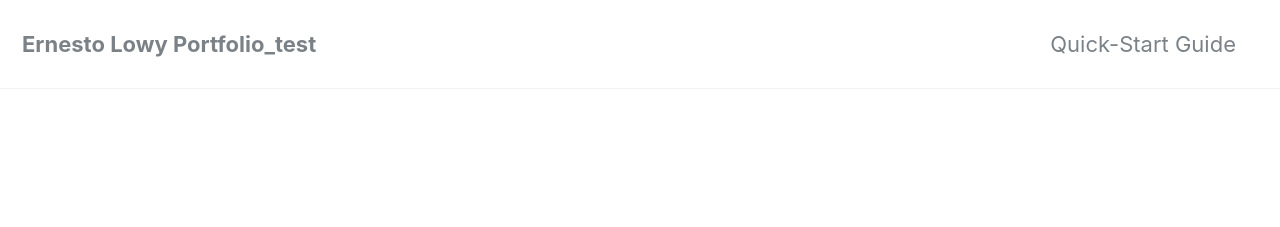
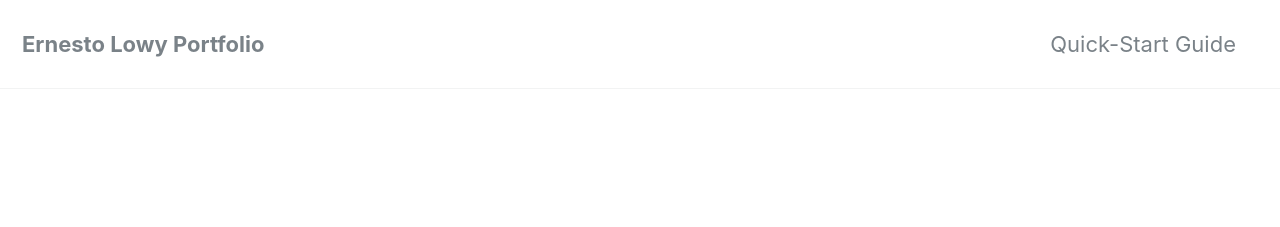
Before and after one commit to elowy01/elowy01.github.io, a Jekyll site: the page built from index.html, in a window 1280 px wide and 900 px high. Shown: the top 227 px of the window. Built offline with Jekyll 4.4.1, drawn with Linux system fonts in a browser that asks for light colours; nearby versions of some CDN libraries; the list of posts is cut into pages by our own code.

Commit message:
test on config.yml changes

```diff
--- a/_config.yml
+++ b/_config.yml
@@ -16,7 +16,7 @@ minimal_mistakes_skin    : "default" # "air", "aqua", "contrast", "dark", "dirt"
 
 # Site Settings
 locale                   : "en-US"
-title                    : "Ernesto Lowy Portfolio_test"
+title                    : "Ernesto Lowy Portfolio"
 title_separator          : "-"
 name                     : "Ernesto Lowy"
 description              : "Ernesto Lowy Portfolio"
```
